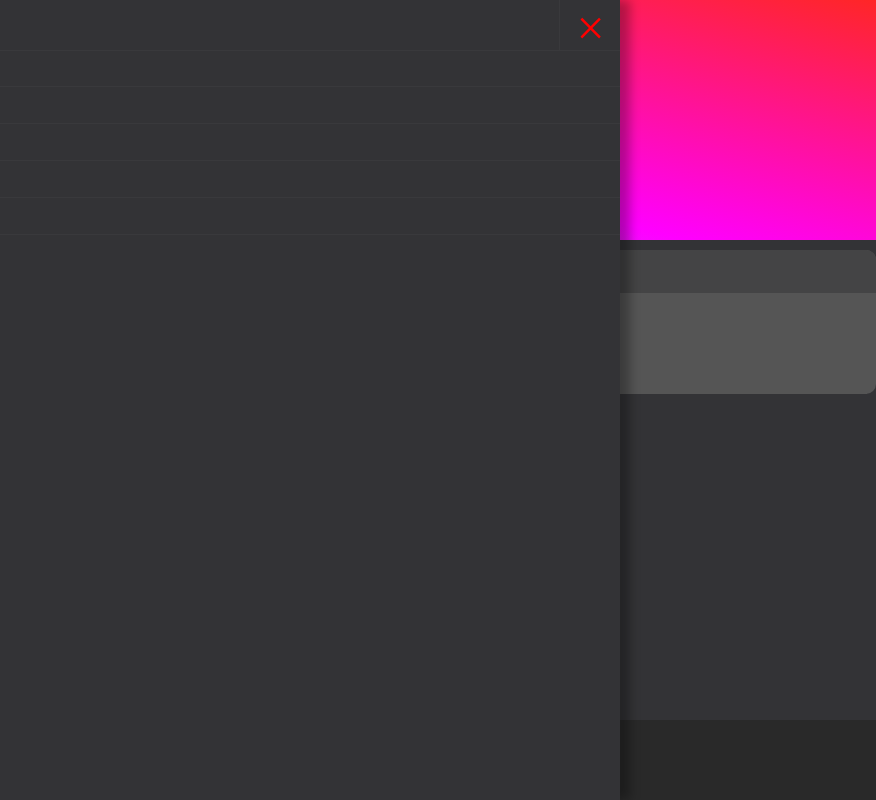
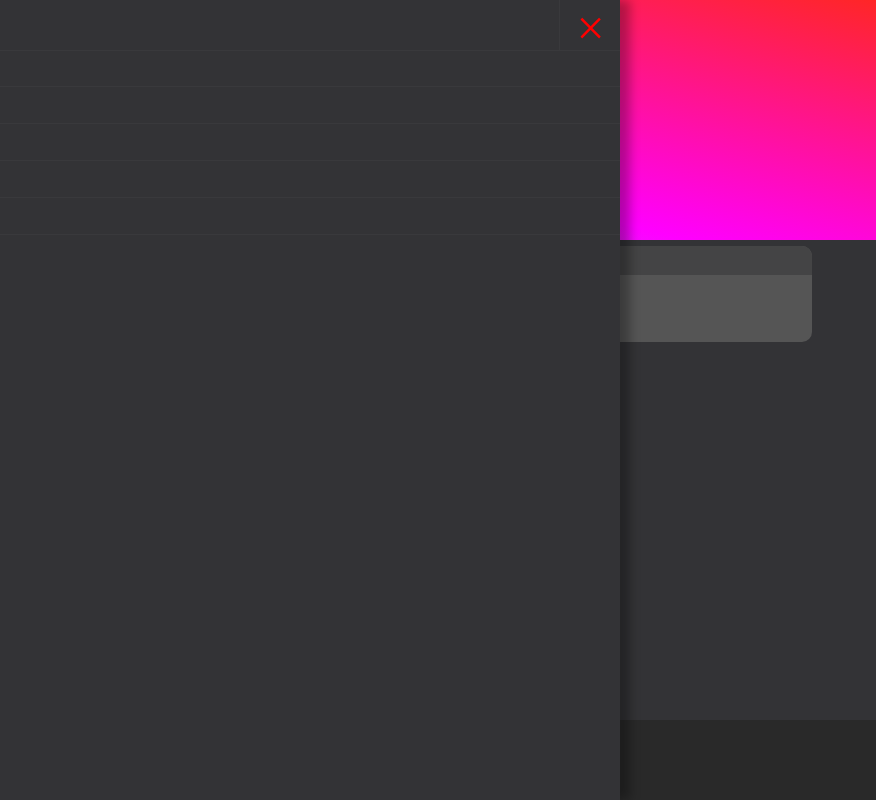
Before and after one commit to MathoxX/SPACE-MT2X, a plain HTML site: page index.html in a window 1280 px wide. Shown: the full height of the page, 404-1280 px from the left. Drawn offline with Linux system fonts and the light colour scheme.

Commit message:
style.css

```diff
--- a/style.css
+++ b/style.css
@@ -280,8 +280,7 @@ width:400px;
     top: 0px;
     left: 21%;
 }
-*/
-/*
+
 .tlogo h1{
 font-weight: bold;
 font-size:80px;
@@ -330,7 +329,7 @@ CENTRE PAGE
   display:block;
   background: transparent;
   width:100%;
-  height:60%;
+  height:40%;
   position: absolute;
   top: 30%;
   left: 0px;
@@ -339,7 +338,7 @@ CENTRE PAGE
 .art1{
   display:block;
   background: #555555;
-  width:95%;
+  width:90%;
   height:30%;
   position: absolute;
   top: 2%;
```
